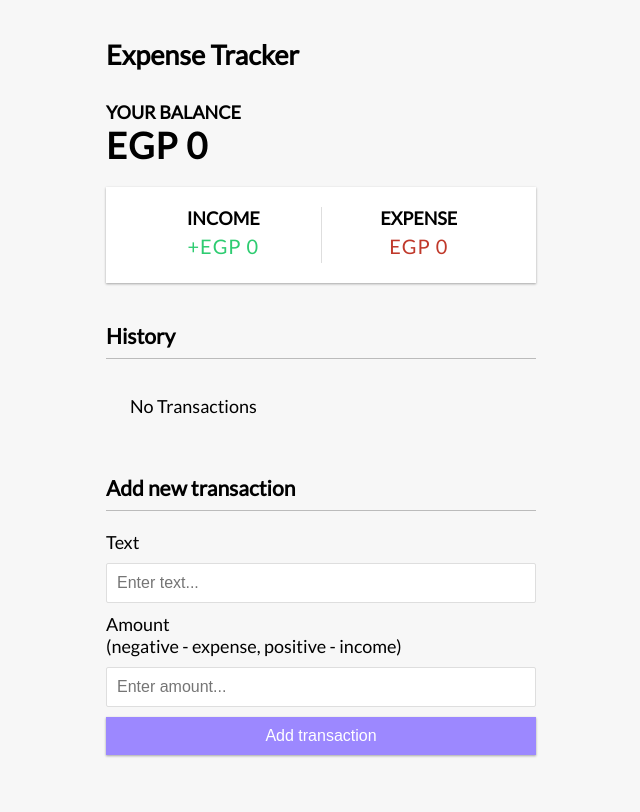
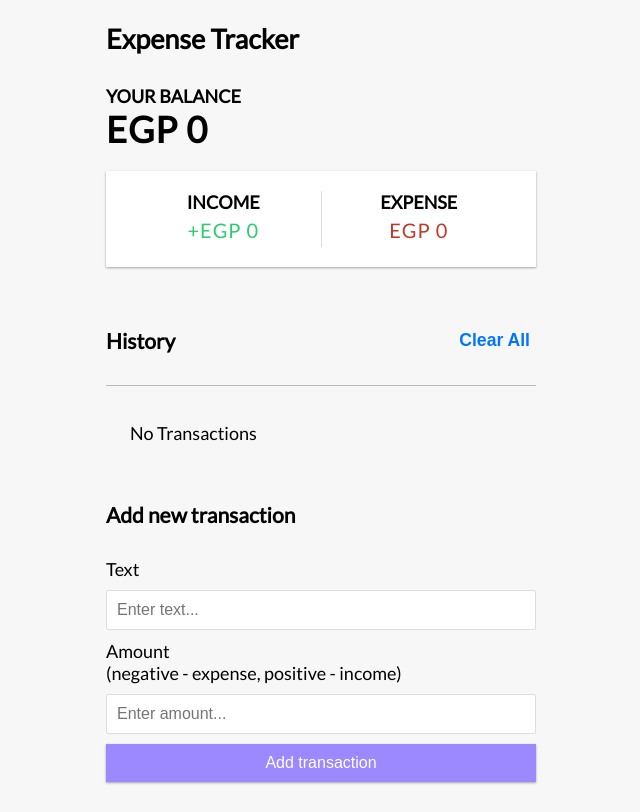
Before and after one commit to karimzz/vue-expense-tracker, a Vue app: page / in a window 1280 px wide. Shown: the whole page, without its empty margins (319-959 px from the left). Built offline with nearby package versions, Linux system fonts and the light colour scheme.

Commit message:
Clear All Transactions

```diff
--- a/src/App.vue
+++ b/src/App.vue
@@ -5,7 +5,7 @@
   <div class="container">
     <Balance :total="+total"/>
     <IncomeExpenses :income="parseInt(income)" :expense="+expense" />
-    <TransactionList :transactions="transactions" @deleteTransaction="handleTransactionDeleted" />
+    <TransactionList :transactions="transactions" @deleteTransaction="handleTransactionDeleted" @clearTransactions="clearAllTransactionHandler" />
     <AddTransaction @transactionSubmitted="handleTransactionSubmittedData" />
   </div>
 
@@ -87,6 +87,11 @@ const handleTransactionDeleted = (id)=>{
 
 }
 
+const clearAllTransactionHandler = ()=>{
+  transactions.value = [] ;
+  localStorage.removeItem('transactions');
+}
+
 const saveToLocalStroage = ()=>{
   localStorage.setItem('transactions' , JSON.stringify(transactions.value));
 }
--- a/src/assets/style.css
+++ b/src/assets/style.css
@@ -39,16 +39,15 @@ body {
   }
 }
 
+
+
+
 h1 {
   letter-spacing: 1px;
   margin: 0;
 }
 
-h3 {
-  border-bottom: 1px solid #bbb;
-  padding-bottom: 10px;
-  margin: 40px 0 10px;
-}
+
 
 h4 {
   margin: 0;
@@ -193,3 +192,22 @@ input[type='number'] {
 .list li:hover .delete-btn {
   opacity: 1;
 }
+
+
+.text-con{
+    border-bottom: 1px solid #bbb;
+    padding-bottom: 10px;
+    margin: 40px 0 10px;
+    display: flex;
+    align-items: center;
+    justify-content: space-between;
+}
+
+.text-con .clear-btn {
+  color: #0075FF;
+  font-size: 2.2vh;
+  cursor: pointer;
+  background-color: transparent;
+  border: none;
+  font-weight: 600;
+}
--- a/src/components/TransactionList.vue
+++ b/src/components/TransactionList.vue
@@ -1,6 +1,9 @@
 
 <template>
-    <h3>History</h3>
+    <div class="text-con">
+        <h3>History</h3>
+        <button class="clear-btn" @click="clearAllTransactions">Clear All</button>
+    </div>
         <ul id="list" class="list">
 
             <p v-if="transactions.length <=  0">No Transactions</p>
@@ -24,13 +27,17 @@ const props = defineProps({
     }
 })
 
-const emits = defineEmits(['deleteTransaction'])
+const emits = defineEmits(['deleteTransaction' , 'clearTransactions'])
 
 // For Delete Transaction
 const deleteTransaction = (id)=>{
     emits('deleteTransaction' ,id)
 }
 
+// For Clear All Transactions
+const clearAllTransactions = ()=>{
+    emits('clearTransactions');
+}
 
 
 
```
